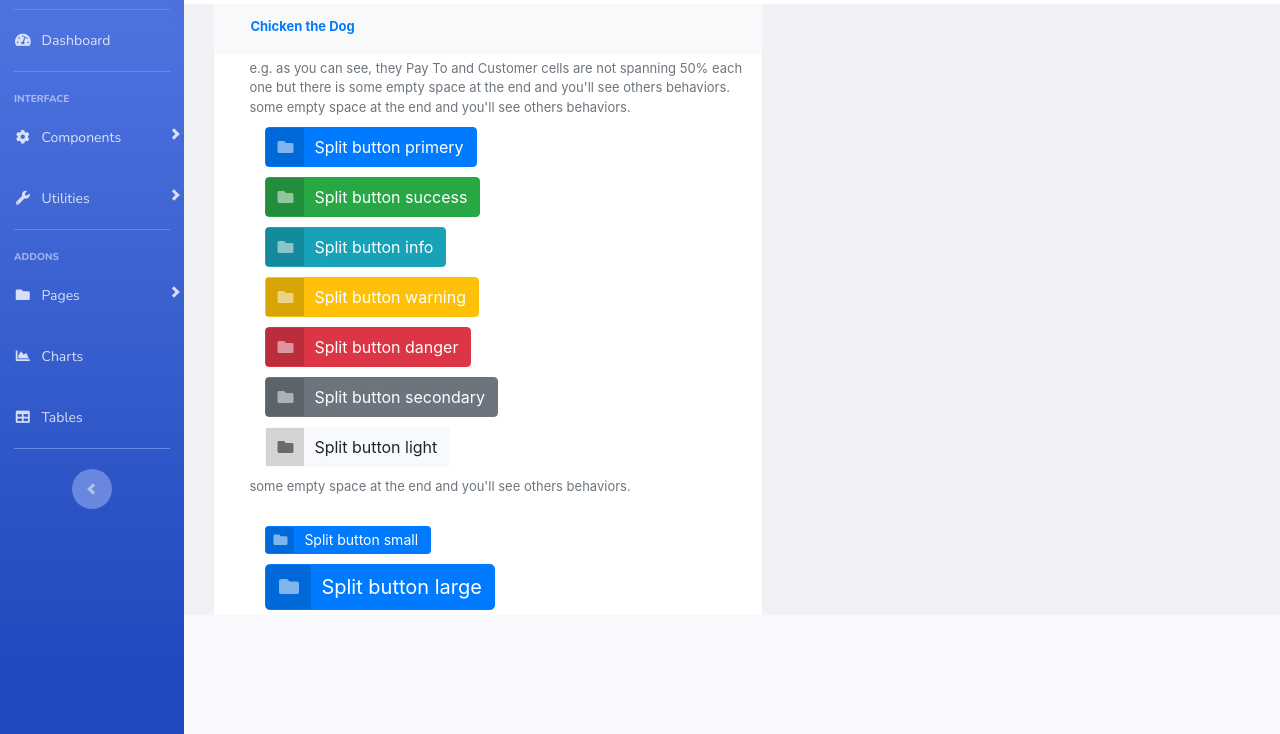
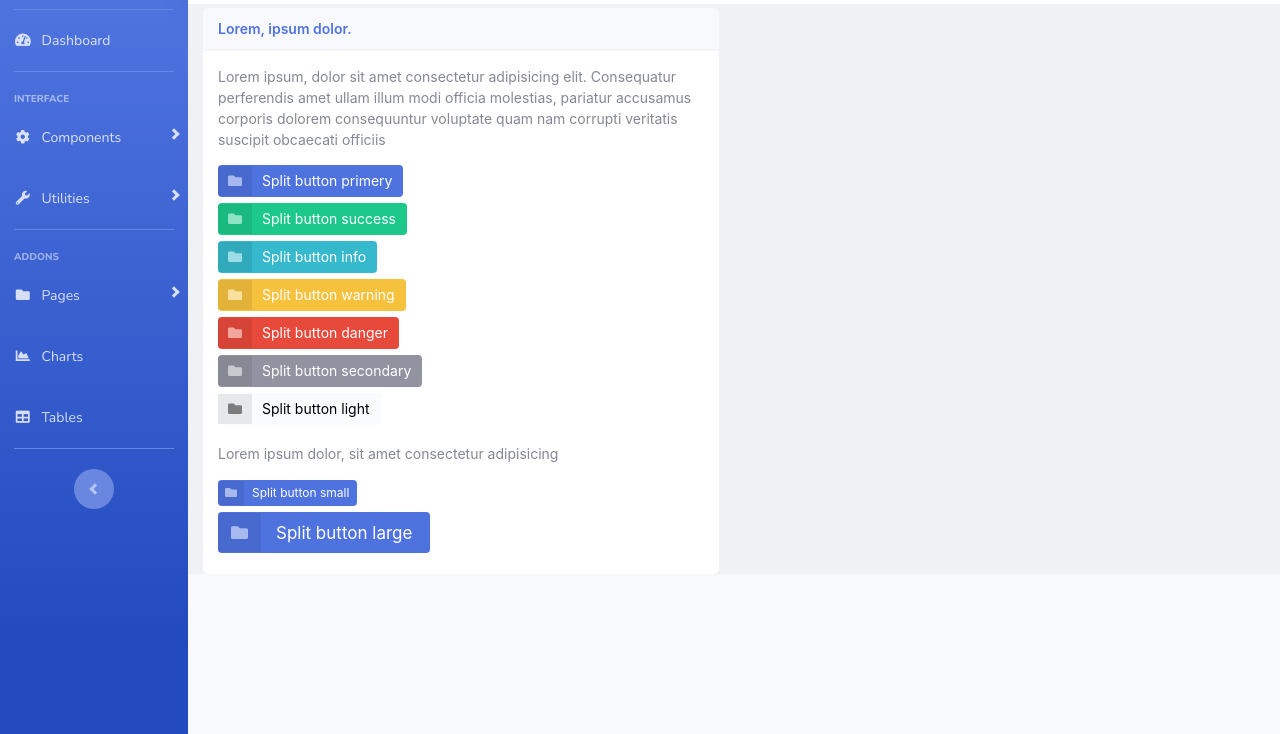
Before and after one commit to st63/newExample, a plain HTML site: page index.html in a window 1280 px wide. Shown: the part 66-800 px from the top of the page. Drawn offline with nearby package versions, Linux system fonts and the light colour scheme.

Commit message:
buttons &  bootstrap only grid

```diff
--- a/index.html
+++ b/index.html
@@ -202,48 +202,48 @@
                 </div>
             </div>
             <div class="content">
-                <div class="container text-secondary bg-white">
-                    <div class="row text-primary bg-light">
-                        <div class="col button__title">Chicken the Dog</div>
+                <div class="container">
+                    <div class="row">
+                        <div class="col-6">
+                            <div class="buttons__title">Lorem, ipsum dolor.</div>
+                            <div class="buttons__content">
+                                <div class="buttons__text">Lorem ipsum, dolor sit amet consectetur adipisicing elit.
+                                    Consequatur perferendis amet
+                                    ullam illum modi officia molestias, pariatur accusamus corporis dolorem consequuntur
+                                    voluptate quam nam corrupti veritatis suscipit obcaecati officiis
                                 </div>
-                    <div class="buttons__content">
-                        e.g. as you can see, they Pay To and Customer cells are not spanning 50% each one but there is
-                        some empty space at the end and you'll see others behaviors. some empty space at the end and
-                        you'll see others behaviors.
-                    </div>
-                    <button type="button" class="btn btn-primary"><i class="fas fa-fw fa-folder text-white-50"></i>Split
+                                <button type="button" class="blue"><i class="fas fa-fw fa-folder"></i>Split
                                     button
                                     primery</button><br>
-                    <button type="button" class="btn btn-success"><i class="fas fa-fw fa-folder text-white-50"></i>Split
+                                <button type="button" class="green"><i class="fas fa-fw fa-folder"></i>Split
                                     button
                                     success</button><br>
-                    <button type="button" class="btn btn-info"><i class="fas fa-fw fa-folder text-white-50"></i>Split
+                                <button type="button" class="coral"><i class="fas fa-fw fa-folder"></i>Split
                                     button
                                     info</button><br>
-                    <button type="button" class="btn btn-warning text-white"><i
-                            class="fas fa-fw fa-folder text-white-50"></i>Split button
+                                <button type="button" class="yellou"><i class="fas fa-fw fa-folder"></i>Split
+                                    button
                                     warning</button><br>
-                    <button type="button" class="btn btn-danger"><i class="fas fa-fw fa-folder text-white-50"></i>Split
+                                <button type="button" class="red"><i class="fas fa-fw fa-folder"></i>Split
                                     button
                                     danger</button><br>
-                    <button type="button" class="btn btn-secondary"><i
-                            class="fas fa-fw fa-folder text-white-50"></i>Split button
+                                <button type="button" class="grey"><i class="fas fa-fw fa-folder"></i>Split button
                                     secondary</button><br>
-                    <button type="button" class="btn btn-light"><i class="fas fa-fw fa-folder text-black-50"></i>Split
+                                <button type="button" class="light"><i class="fas fa-fw fa-folder"></i>Split
                                     button
                                     light</button><br>
-                    <div class="buttons__content">
-                        some empty space at the end and
-                        you'll see others behaviors.
-                    </div><br>
-                    <button type="button" class="btn btn-primary btn-sm"><i
-                            class="fas fa-fw fa-folder text-white-50"></i>Split
+                                <div class="buttons__text1">
+                                    Lorem ipsum dolor, sit amet consectetur adipisicing
+                                </div>
+                                <button type="button" class="small"><i class="fas fa-fw fa-folder"></i>Split
                                     button
                                     small</button><br>
-                    <button type="button" class="btn btn-primary btn-lg"><i
-                            class="fas fa-fw fa-folder text-white-50"></i>Split
+                                <button type="button" class="large"><i class="fas fa-fw fa-folder"></i>Split
                                     button
                                     large</button>
+                            </div>
+                        </div>
+                    </div>
                 </div>
             </div>
 
--- a/style.css
+++ b/style.css
@@ -42,7 +42,7 @@
     font-family: 'Roboto', sans-serif;
   }
   .content{
-    background-color: #F0F1F5;
+    background-color:#F0F1F5;
   }
   .logo{
     padding: 23px 0px 28px 0px;
@@ -443,15 +443,109 @@
     border: 2px solid #fff;
     background-color: #1CC88A;
   }
-  .container{
-    width: 50%;
-    margin-left: 30px;
-    font-size: 13px;
+  .buttons__title{
+    color: #5075DF;
+    background-color:#F8F9FC;
+    border-bottom: 2px solid #F2F4F8;
+    border-radius: 5px 5px 0px 0px;
+    font-size: 14px;
+    font-weight: 600;
+    margin-top: 4px;
+    padding: 10px 15px;
+  }
+  .buttons__content{
+    background-color: #fff;
+    border-radius: 0px 0px 5px 5px;
+    padding: 15px;
+  }
+  .buttons__text{
+    color: #858796;
+    font-size: 14px;
+    margin-bottom: 15px;
+  }
+  .buttons__text1{
+    color: #858796;
+    font-size: 14px;
+    margin: 12px 0px 15px 0px;
   }
   button{
+    margin-bottom: 6px;
+    border: none;
+    font-size: 14px;
+    color: #fff;
+    border-radius: 4px;
+    padding-left: 0;
+    padding-right: 11px;
+  }
+  button .fas{
+    background: rgba(0,0,0,0.15);
+    padding: 8px 0px;
+    width: 34px;
+    opacity: .5;
+  }
+  .blue{
+    background-color: #4E73DF;
+  }
+  .green{
+    background-color: #1CC88A;
+  }
+  .coral{
+    background-color: #36B9CC;
+  }
+  .yellou{
+    background-color: #F6C23E;
+  }
+  .red{
+    background-color: #E74A3B;
+  }
+  .grey{
+    background-color: #9193A0;
+  }
+  .light{
+    background-color: #FAFBFD;
+    color: #000;
+  }
+  .small{
+    background-color: #4E73DF;
+  }
+  .large{
+    background-color: #4E73DF;
+  }
+  .small{
+    font-size: 12px;
+    padding-right: 8px;
+  }
+  .large{
+    font-size: 17px;
+    padding-right: 18px;
+  }
+  .small .fas{
+    padding: 6px 0px;
+    width: 26px;
+    margin-right: 8px;
+  }
+  .large .fas{
+    padding: 11px 0px;
+    width: 43px;
+    margin-right: 15px;
+  }
+  button:hover{
+    box-shadow: inset 0 0 7px;
+  }
+
+
+
+
+
+
+
+
+
+
+  /* button{
     margin: 5px 0px 5px 36px;
-  }
-  .buttons__content{
+  } */
+  /* .buttons__content{
     margin: 5px 0px 5px 20px;
   }
   .button__title{
@@ -482,4 +576,4 @@
   .btn-lg .fas{
     padding: 12px 0px 12px 0px;
     width: 45px;
-  }
+  } */
```
Lines whose indentation alone changed are shown as unchanged.
